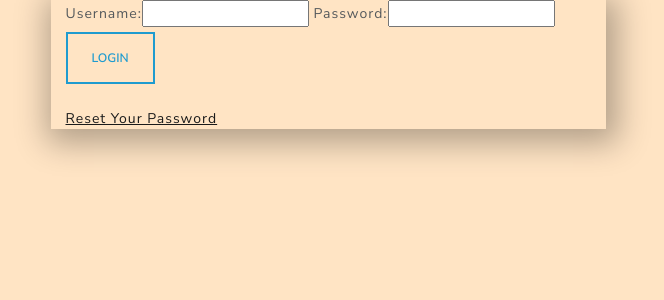
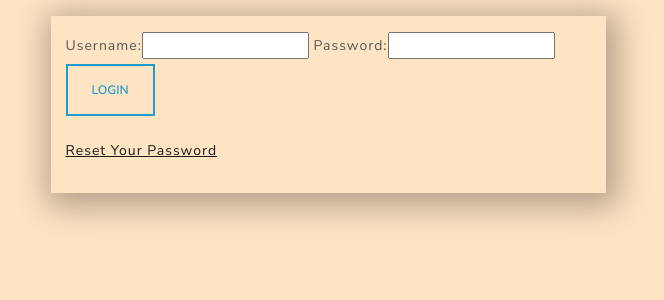
Before and after one commit to Sarosim/pictures-on-the-wall, a Django app: page /authentication/login/ in a window 1280 px wide. Shown: the part 88-388 px from the top of the page, without its empty margins (312-976 px from the left). Run offline with Django 3.2, Linux system fonts and the light colour scheme; some libraries are stand-ins or nearby versions.

```diff
--- a/static/css/custom.css
+++ b/static/css/custom.css
@@ -5,8 +5,9 @@ body {
 
 .form-box {
     box-shadow: 4px 6px 30px 8px rgba(0,0,0,0.3);
-    /* padding: 1rem 1rem 1px 1rem;
-    margin: 1rem; */
+    padding-top: 1rem;
+    padding-bottom: 1rem;
+    margin-top: 1rem;
 }
 
 .navbar {
```
